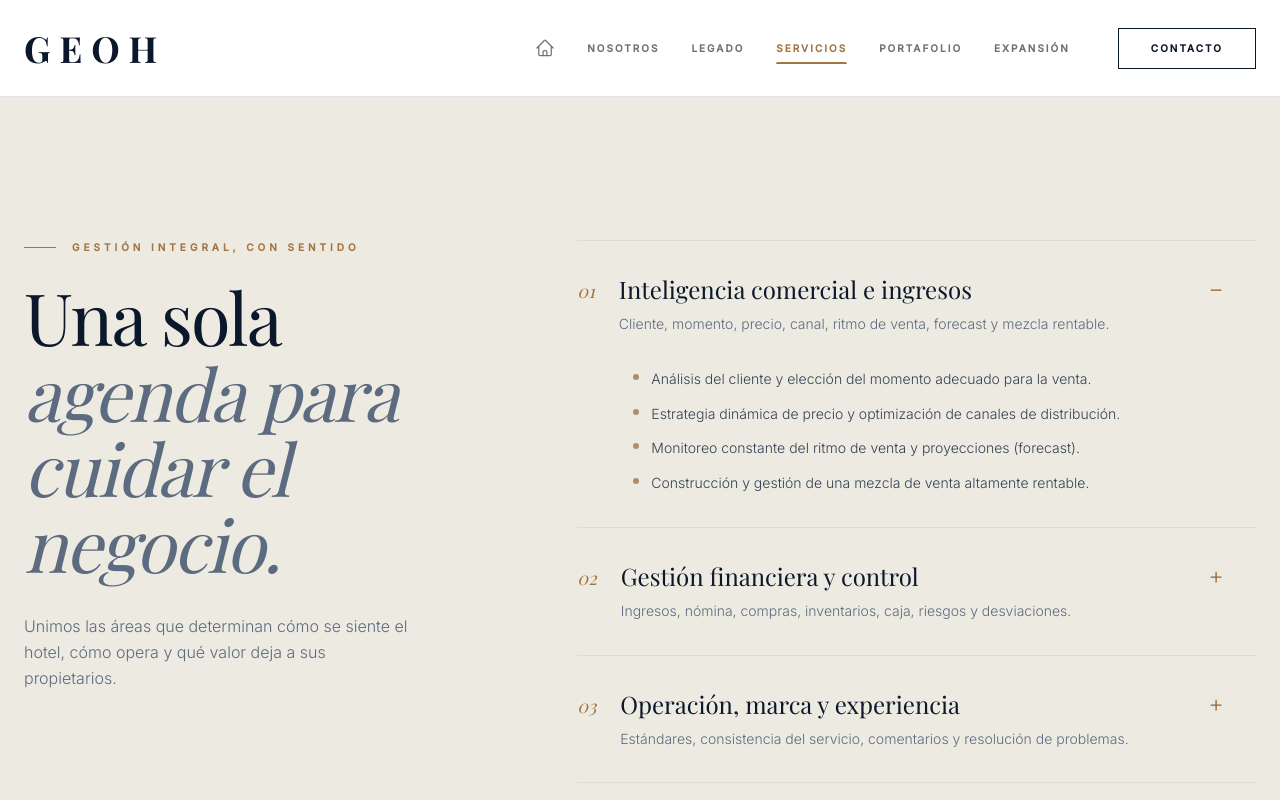
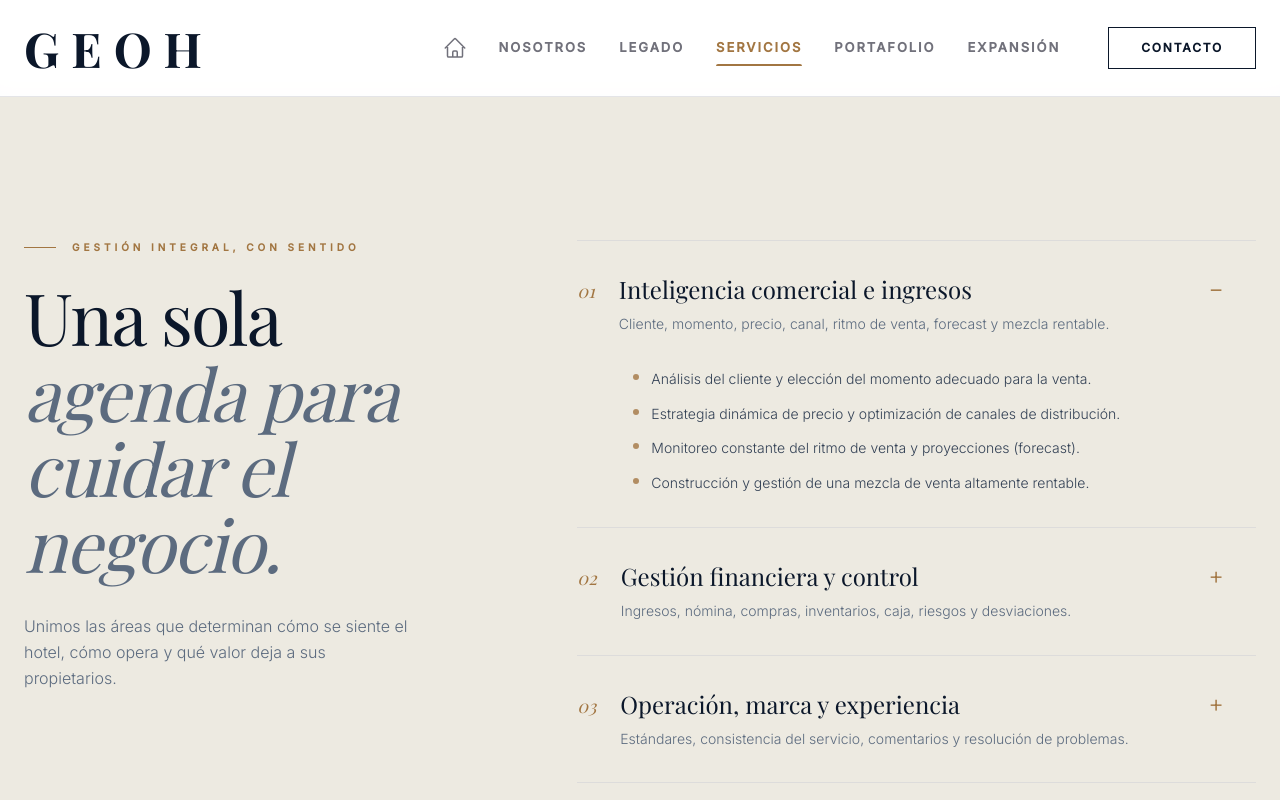
Before and after one commit to hernan-hiltonqro/pagina-ohnc, a React (Vite) app: page /pagina-ohnc/servicios in a window 1280 px wide. Shown: the top 800 px of the page. Built offline with nearby package versions, Linux system fonts and the light colour scheme; a web font is replaced by a local one.

Commit message:
rediseño de navbar

```diff
--- a/src/components/Navbar.jsx
+++ b/src/components/Navbar.jsx
@@ -4,9 +4,8 @@ import { Link, useLocation } from 'react-router-dom';
 
 export const Navbar = () => {
   const [isOpen, setIsOpen] = useState(false);
-  const location = useLocation(); // Hook para saber en qué ruta estamos
+  const location = useLocation();
 
-  // Rutas originales de tu componente
   const navLinks = [
     { name: 'Inicio', href: '/' },
     { name: 'Nosotros', href: '/nosotros' },
@@ -16,12 +15,21 @@ export const Navbar = () => {
     { name: 'Expansión', href: '/inversionistas' },
   ];
 
+  const handleNavClick = () => {
+    window.scrollTo({ top: 0, behavior: 'smooth' });
+    setIsOpen(false);
+  };
+
   return (
     <header className="fixed top-0 left-0 right-0 z-50 bg-white/95 backdrop-blur-sm border-b border-zinc-200">
       <div className="max-w-7xl mx-auto px-6 h-24 flex items-center justify-between">
 
         {/* LOGO AMPLIADO */}
-        <Link to="/" className="font-serif text-3xl md:text-4xl font-bold tracking-[0.25em] text-[#0b172a] hover:text-[#a27642] transition-colors uppercase">
+        <Link
+          to="/"
+          onClick={handleNavClick}
+          className="font-serif text-4xl md:text-5xl font-bold tracking-[0.25em] text-[#0b172a] hover:text-[#a27642] transition-colors uppercase"
+        >
           GEOH
         </Link>
 
@@ -30,28 +38,29 @@ export const Navbar = () => {
           {navLinks.map((link) => {
             const isActive = location.pathname === link.href;
 
-            // Caso especial para reemplazar la palabra "Inicio" por la casita
             if (link.name === 'Inicio') {
               return (
                 <Link
                   key={link.name}
                   to={link.href}
+                  onClick={handleNavClick}
                   className={`flex items-center justify-center transition-colors ${isActive ? 'text-[#a27642]' : 'text-zinc-500 hover:text-[#a27642]'}`}
                   aria-label="Inicio"
                 >
-                  <svg xmlns="http://www.w3.org/2000/svg" fill="none" viewBox="0 0 24 24" strokeWidth={1.5} stroke="currentColor" className="w-5 h-5">
+                  {/* Ícono de casita más grande */}
+                  <svg xmlns="http://www.w3.org/2000/svg" fill="none" viewBox="0 0 24 24" strokeWidth={1.5} stroke="currentColor" className="w-6 h-6">
                     <path strokeLinecap="round" strokeLinejoin="round" d="M2.25 12l8.954-8.955c.44-.439 1.152-.439 1.591 0L21.75 12M4.5 9.75v10.125c0 .621.504 1.125 1.125 1.125H9.75v-4.875c0-.621.504-1.125 1.125-1.125h2.25c.621 0 1.125.504 1.125 1.125V21h4.125c.621 0 1.125-.504 1.125-1.125V9.75M8.25 21h8.25" />
                   </svg>
                 </Link>
               );
             }
 
-            // Resto de los enlaces con indicador visual (Línea inferior)
             return (
               <Link
                 key={link.name}
                 to={link.href}
-                className={`relative text-[10px] uppercase tracking-[0.2em] font-bold transition-colors py-2 ${
+                onClick={handleNavClick}
+                className={`relative text-[13px] uppercase tracking-[0.15em] font-bold transition-colors py-2 ${
                   isActive ? 'text-[#a27642]' : 'text-zinc-500 hover:text-[#a27642]'
                 }`}
               >
@@ -63,10 +72,11 @@ export const Navbar = () => {
             );
           })}
 
-          {/* Botón de Contacto */}
+          {/* Botón de Contacto más grande */}
           <Link
             to="/contacto"
-            className={`border px-8 py-3 text-[10px] uppercase tracking-[0.2em] font-bold transition-all duration-300 ml-4 ${
+            onClick={handleNavClick}
+            className={`border px-8 py-3 text-xs uppercase tracking-[0.15em] font-bold transition-all duration-300 ml-4 ${
               location.pathname === '/contacto'
                 ? 'bg-[#0b172a] text-white border-[#0b172a]'
                 : 'border-[#0b172a] text-[#0b172a] hover:bg-[#0b172a] hover:text-white'
@@ -76,15 +86,15 @@ export const Navbar = () => {
           </Link>
         </nav>
 
-        {/* Botón Móvil */}
+        {/* Botón Móvil (Más grande) */}
         <button onClick={() => setIsOpen(!isOpen)} className="md:hidden text-zinc-900">
-          {isOpen ? <X className="h-6 w-6" /> : <Menu className="h-6 w-6" />}
+          {isOpen ? <X className="h-8 w-8" /> : <Menu className="h-8 w-8" />}
         </button>
       </div>
 
       {/* Menú Móvil Desplegable */}
       {isOpen && (
-        <nav className="md:hidden bg-white border-b border-zinc-200 px-6 py-4 space-y-4 shadow-lg">
+        <nav className="md:hidden bg-white border-b border-zinc-200 px-6 py-6 space-y-6 shadow-lg">
           {navLinks.map((link) => {
             const isActive = location.pathname === link.href;
 
@@ -92,14 +102,14 @@ export const Navbar = () => {
               <Link
                 key={link.name}
                 to={link.href}
-                onClick={() => setIsOpen(false)}
-                className={`flex items-center gap-3 text-[11px] uppercase tracking-[0.15em] font-bold ${
+                onClick={handleNavClick}
+                className={`flex items-center gap-3 text-sm uppercase tracking-[0.15em] font-bold ${
                   isActive ? 'text-[#a27642]' : 'text-zinc-600 hover:text-[#0b172a]'
                 }`}
               >
                 {link.name === 'Inicio' ? (
                   <>
-                    <svg xmlns="http://www.w3.org/2000/svg" fill="none" viewBox="0 0 24 24" strokeWidth={1.5} stroke="currentColor" className="w-4 h-4">
+                    <svg xmlns="http://www.w3.org/2000/svg" fill="none" viewBox="0 0 24 24" strokeWidth={1.5} stroke="currentColor" className="w-5 h-5">
                       <path strokeLinecap="round" strokeLinejoin="round" d="M2.25 12l8.954-8.955c.44-.439 1.152-.439 1.591 0L21.75 12M4.5 9.75v10.125c0 .621.504 1.125 1.125 1.125H9.75v-4.875c0-.621.504-1.125 1.125-1.125h2.25c.621 0 1.125.504 1.125 1.125V21h4.125c.621 0 1.125-.504 1.125-1.125V9.75M8.25 21h8.25" />
                     </svg>
                     Inicio
@@ -112,8 +122,8 @@ export const Navbar = () => {
           })}
           <Link
             to="/contacto"
-            onClick={() => setIsOpen(false)}
-            className={`block text-[11px] uppercase tracking-[0.15em] font-bold pt-2 border-t border-zinc-100 ${
+            onClick={handleNavClick}
+            className={`block text-sm uppercase tracking-[0.15em] font-bold pt-4 border-t border-zinc-100 ${
               location.pathname === '/contacto' ? 'text-[#a27642]' : 'text-[#0b172a] hover:text-[#a27642]'
             }`}
           >
```
